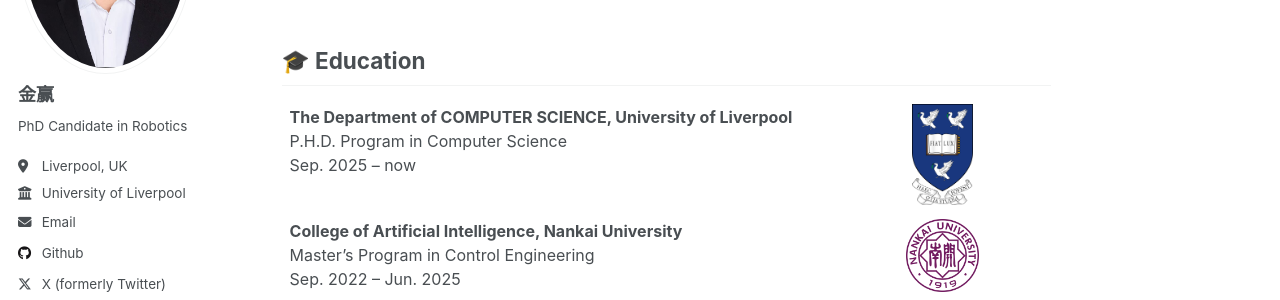
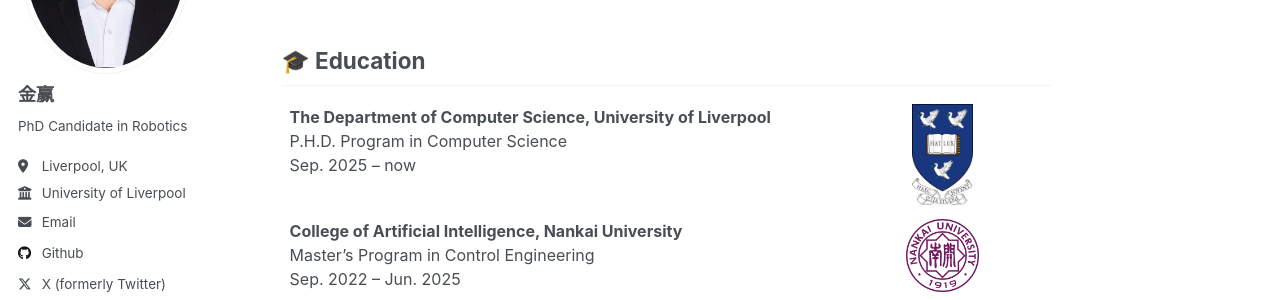
Before and after one commit to Arthuryingjin/Arthuryingjin.github.io, a Jekyll site: the page built from _pages/about.md, in a window 1280 px wide and 1111 px high. Shown: the part 273-573 px from the top of the window. Built offline with Jekyll 4.4.1, drawn with Linux system fonts in a browser that asks for light colours; comment, search, counter and statistics services are not loaded.

```diff
--- a/_pages/about.md
+++ b/_pages/about.md
@@ -19,7 +19,7 @@ My research interest includes robotic manipulation and Reinforcement Learning.
 <table style="border-collapse: collapse; border: none;">
     <tr>
     <td style="vertical-align:top; width: 70%; font-size: 16px; border: none;"> <!-- 增加字体大小 -->
-      <strong>The Department of COMPUTER SCIENCE, University of Liverpool</strong><br>
+      <strong>The Department of Computer Science, University of Liverpool</strong><br>
        P.H.D. Program in Computer Science<br>
       Sep. 2025 – now
     </td>
```
